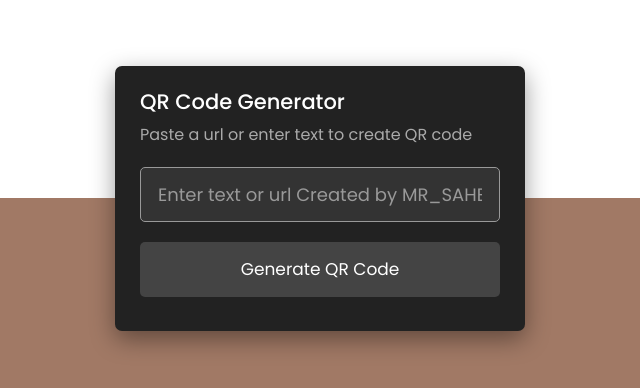
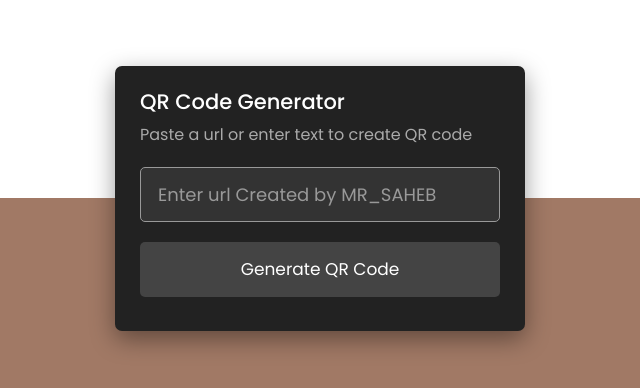
Before and after one commit to MR-SAHEB/test-site, a plain HTML site: page index.html in a window 1280 px wide. Shown: the part 202-590 px from the top of the page, 320-960 px from the left. Drawn offline with Linux system fonts and the light colour scheme.

Commit message:
Update index.html

```diff
--- a/index.html
+++ b/index.html
@@ -13,7 +13,7 @@
       </header>
 
       <div class="form">
-        <input type="text" spellcheck="false" placeholder="Enter text or url Created by MR_SAHEB" />
+        <input type="text" spellcheck="false" placeholder="Enter url Created by MR_SAHEB" />
         <button>Generate QR Code</button>
       </div>
 
```
